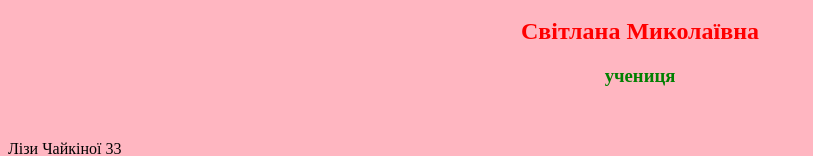
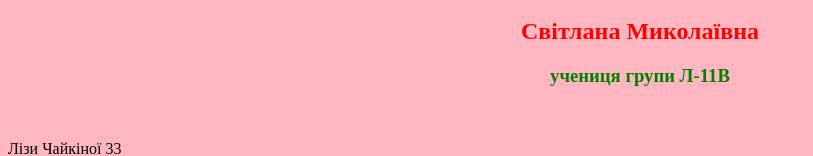
Before and after one commit to deynekasvitlana/deynekasvitlana.github.io, a plain HTML site: page index.html in a window 1280 px wide. Shown: the part 224-380 px from the top of the page, without its empty margins (0-813 px from the left). Drawn offline with Linux system fonts and the light colour scheme.

Commit message:
Update index.html

```diff
--- a/index.html
+++ b/index.html
@@ -16,7 +16,7 @@
 	<p>&nbsp;</p>
 	<h1 style="color:yellow;text-align:center">Дейнека </h1>
 	<h2 style="color:red;text-align:center">Світлана Миколаївна</h2>
-	<h3 style="color:green;text-align:center">учениця</h3>
+	<h3 style="color:green;text-align:center">учениця групи Л-11В</h3>
 	<p>&nbsp;</p>
 	<p>Лізи Чайкіної 33</p>
 	<p>066-123-4567</p>
```
